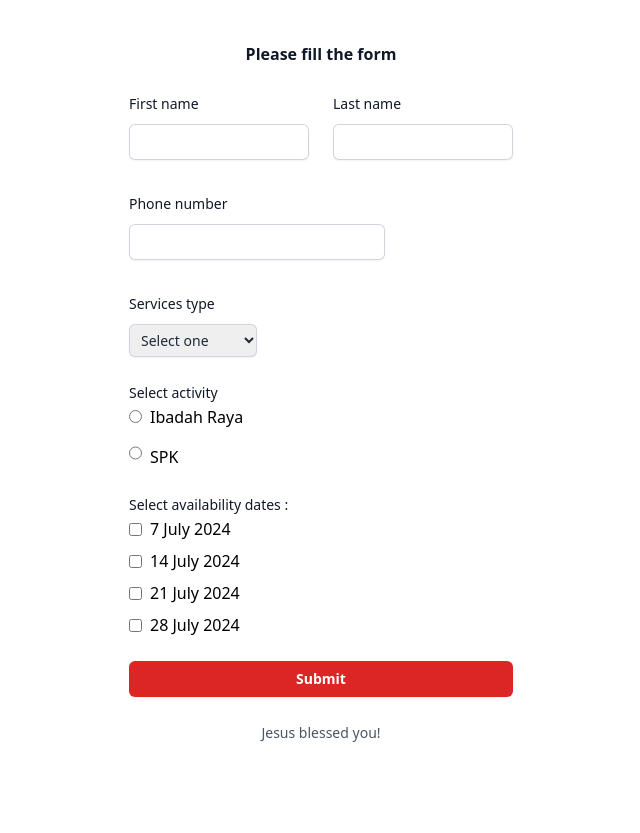
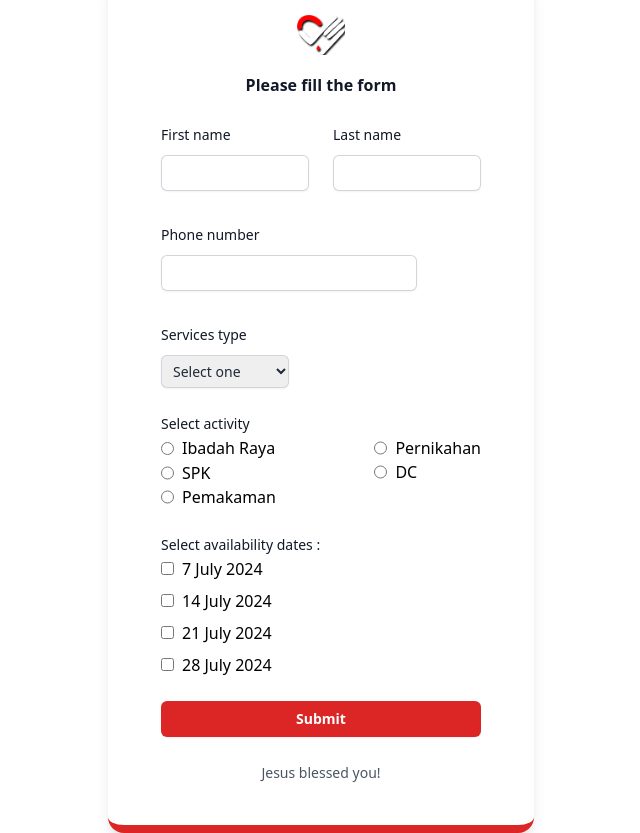
Before and after one commit to tandyys/abbalove-gs, a React (Vite) app: page /home in a window 1280 px wide. Shown: the whole page, without its empty margins (319-959 px from the left). Before the commit the page ends 800 px from the top, so only its background shows below. Built offline with nearby package versions, Linux system fonts and the light colour scheme.

Commit message:
Update form design
Update form design

```diff
--- a/src/pages/HomePage.jsx
+++ b/src/pages/HomePage.jsx
@@ -1,8 +1,15 @@
 function HomePage() {
   return (
     <>
-      <div className="mt-10 sm:mx-auto sm:w-full sm:max-w-sm">
-        <form className="space-y-6" action="#" method="POST">
+      <div className="flex justify-center items-center h-screen">
+        <div className="flex w-4/12 rounded-2xl bg-white overflow-hidden shadow-lg border-y-8 border-red-600 justify-center">
+          <div className="my-10 w-80">
+            <img
+              className="mx-auto h-10 w-auto"
+              src="src/assets/logo.png"
+              alt="Your Company"
+            />
+            <form className="space-y-6 pt-4" action="#" method="POST">
               <h2 className="text-base font-semibold leading-7 text-gray-900 text-center">
                 Please fill the form
               </h2>
@@ -102,8 +109,9 @@ function HomePage() {
                 >
                   Select activity
                 </label>
-            <div className="flex flex-col space-y-2">
-              <label className="inline-flec items-center">
+                <div className="flex justify-between">
+                  <div>
+                    <label className="inline-flex items-center">
                       <input
                         type="radio"
                         className="form-radio text-blue-600"
@@ -116,7 +124,7 @@ function HomePage() {
                       <span className="ml-2">Ibadah Raya</span>
                     </label>
 
-              <label className="flex space-y-2">
+                    <label className="flex">
                       <input
                         type="radio"
                         className="form-radio text-blue-600"
@@ -128,6 +136,47 @@ function HomePage() {
                       />
                       <span className="ml-2">SPK</span>
                     </label>
+
+                    <label className="flex">
+                      <input
+                        type="radio"
+                        className="form-radio text-blue-600"
+                        name="activity"
+                        value="activity3"
+                        //   id=""
+                        // checked={}
+                        // onChange={}
+                      />
+                      <span className="ml-2">Pemakaman</span>
+                    </label>
+                  </div>
+                  <div className="items-start">
+                    <label className="flex">
+                      <input
+                        type="radio"
+                        className="form-radio text-blue-600"
+                        name="activity"
+                        value="activity4"
+                        //   id=""
+                        // checked={}
+                        // onChange={}
+                      />
+                      <span className="ml-2">Pernikahan</span>
+                    </label>
+
+                    <label className="flex">
+                      <input
+                        type="radio"
+                        className="form-radio text-blue-600"
+                        name="activity"
+                        value="activity5"
+                        //   id=""
+                        // checked={}
+                        // onChange={}
+                      />
+                      <span className="ml-2">DC</span>
+                    </label>
+                  </div>
                 </div>
               </div>
               <div className="sm:col-span-3">
@@ -211,6 +260,8 @@ function HomePage() {
               </p>
             </form>
           </div>
+        </div>
+      </div>
     </>
   );
 }
```
Lines whose indentation alone changed are shown as unchanged.
